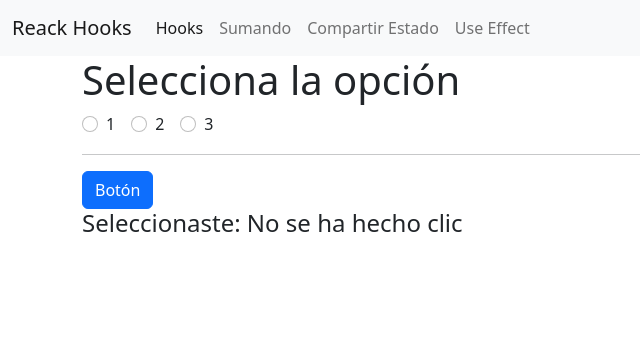
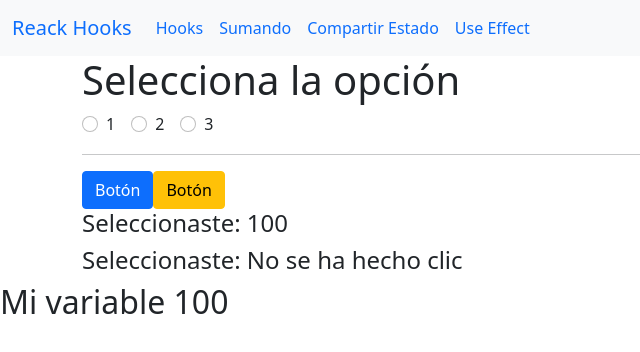
Before and after one commit to kalg12/react-hooks, a React (Create React App) app: page /hooks in a window 1280 px wide. Shown: the top 352 px of the page, without its empty margins (0-640 px from the left). Built offline with nearby package versions, Linux system fonts and the light colour scheme.

Commit message:
Reacstrap and useState

```diff
--- a/package.json
+++ b/package.json
@@ -10,6 +10,7 @@
     "react-dom": "^18.2.0",
     "react-router-dom": "^6.3.0",
     "react-scripts": "5.0.1",
+    "reactstrap": "^9.1.1",
     "web-vitals": "^2.1.4"
   },
   "scripts": {
--- a/public/index.html
+++ b/public/index.html
@@ -12,8 +12,8 @@
     <link rel="apple-touch-icon" href="%PUBLIC_URL%/logo192.png" />
     <link rel="manifest" href="%PUBLIC_URL%/manifest.json" />
     <!-- CSS only -->
-<link href="https://cdn.jsdelivr.net/npm/bootstrap@5.2.0-beta1/dist/css/bootstrap.min.css" rel="stylesheet" integrity="sha384-0evHe/X+R7YkIZDRvuzKMRqM+OrBnVFBL6DOitfPri4tjfHxaWutUpFmBp4vmVor" crossorigin="anonymous">
     <title>React App</title>
+    <link rel="stylesheet" href="https://cdn.jsdelivr.net/npm/bootstrap@5.1.0/dist/css/bootstrap.min.css" />
   </head>
   <body>
     <noscript>You need to enable JavaScript to run this app.</noscript>
--- /dev/null
+++ b/src/components/Carousel.jsx
@@ -0,0 +1,33 @@
+import React from 'react'
+import { UncontrolledCarousel } from 'reactstrap'
+
+const Carousel = () => {
+  return (
+    <>
+        <UncontrolledCarousel dark={false} interval={8000}
+  items={[
+    {
+      altText: 'Imagen 1',
+      caption: 'Piedras del río',
+      key: 1,
+      src: 'https://picsum.photos/id/123/1200/600'
+    },
+    {
+      altText: 'Slide 2',
+      caption: 'Slide 2',
+      key: 2,
+      src: 'https://picsum.photos/id/456/1200/600'
+    },
+    {
+      altText: 'Slide 3',
+      caption: 'Slide 3',
+      key: 3,
+      src: 'https://picsum.photos/id/678/1200/600'
+    }
+  ]}
+ />
+    </>
+  )
+}
+
+export default Carousel
--- a/src/pages/HomePage.jsx
+++ b/src/pages/HomePage.jsx
@@ -1,8 +1,10 @@
 import React from 'react'
+import Carousel from '../components/Carousel'
 
 const HomePage = () => {
   return (
     <>
+    <Carousel />
 <div>
   <h1 className="visually-hidden">Heroes examples</h1>
   <div className="px-4 py-5 my-5 text-center">
--- a/src/pages/Hooks.jsx
+++ b/src/pages/Hooks.jsx
@@ -1,8 +1,12 @@
+/* eslint-disable no-unused-vars */
 import React, { useState } from "react";
 
 function Hooks(props) {
-  const [seleccion, setSeleccion] = useState("");
+  const [seleccion, setSeleccion] = useState(100);
   const [botonActivo, setBotonActivo] = useState("No se ha hecho clic");
+  const [objeto, setObjeto] = useState({nombre: "Ucampers"});
+  const [arreglo, setArreglo] = useState(['manzana','pera']);
+  const [booleano, setBooleano] = useState(true)
 
   /* Una manera de trabajar con useState es haciendo lo de la siguiente manera, pero no se puede trabajar directo en el rénder de nuestro código */
 
@@ -72,11 +76,21 @@ function Hooks(props) {
           {" "}
           Botón
         </button>
+        <button
+          className="btn btn-warning"
+          onClick={() => {
+            setBooleano(false);
+          }}
+        >
+          {" "}
+          Botón
+        </button>
 
         {seleccion && <h4>Seleccionaste: {seleccion}</h4>}
 
         {botonActivo && <h4>Seleccionaste: {botonActivo}</h4>}
       </div>
+      <h2>Mi variable {seleccion}</h2>
     </>
   );
 }
```
Also changed, not shown: 1 other file (tests, documents, lock files or other folders).
